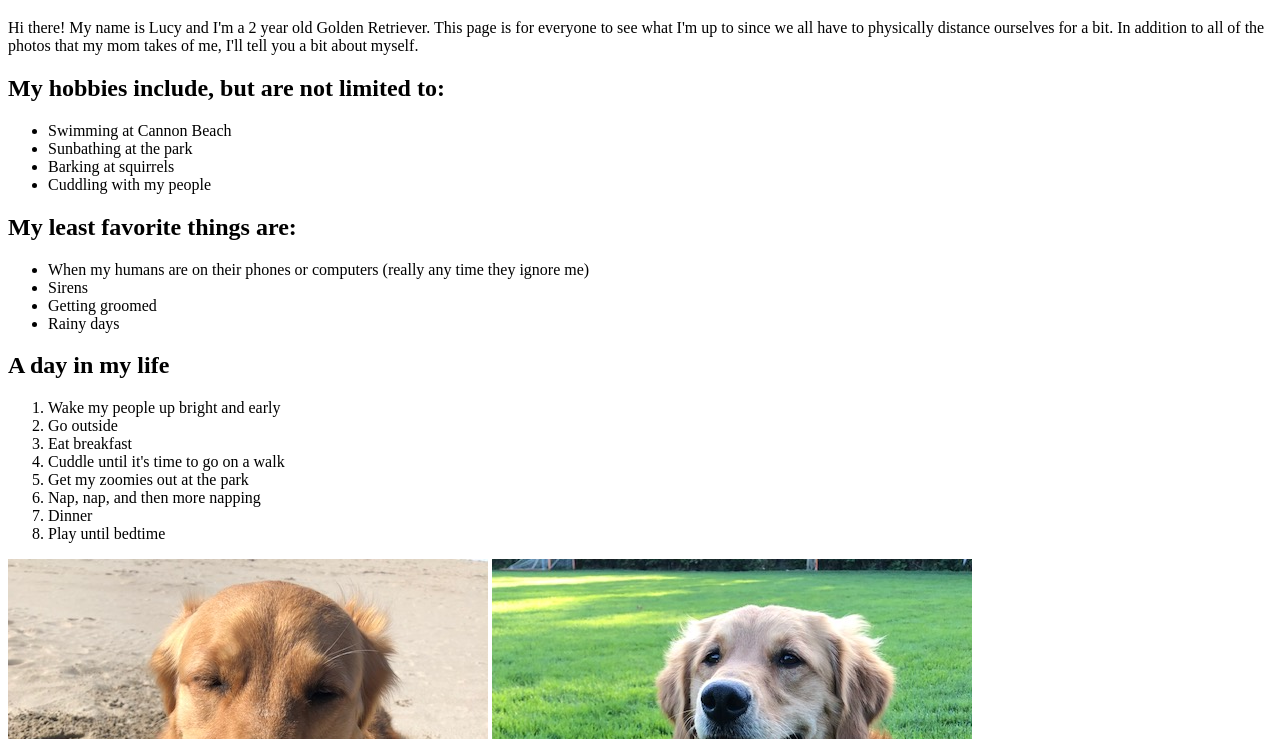
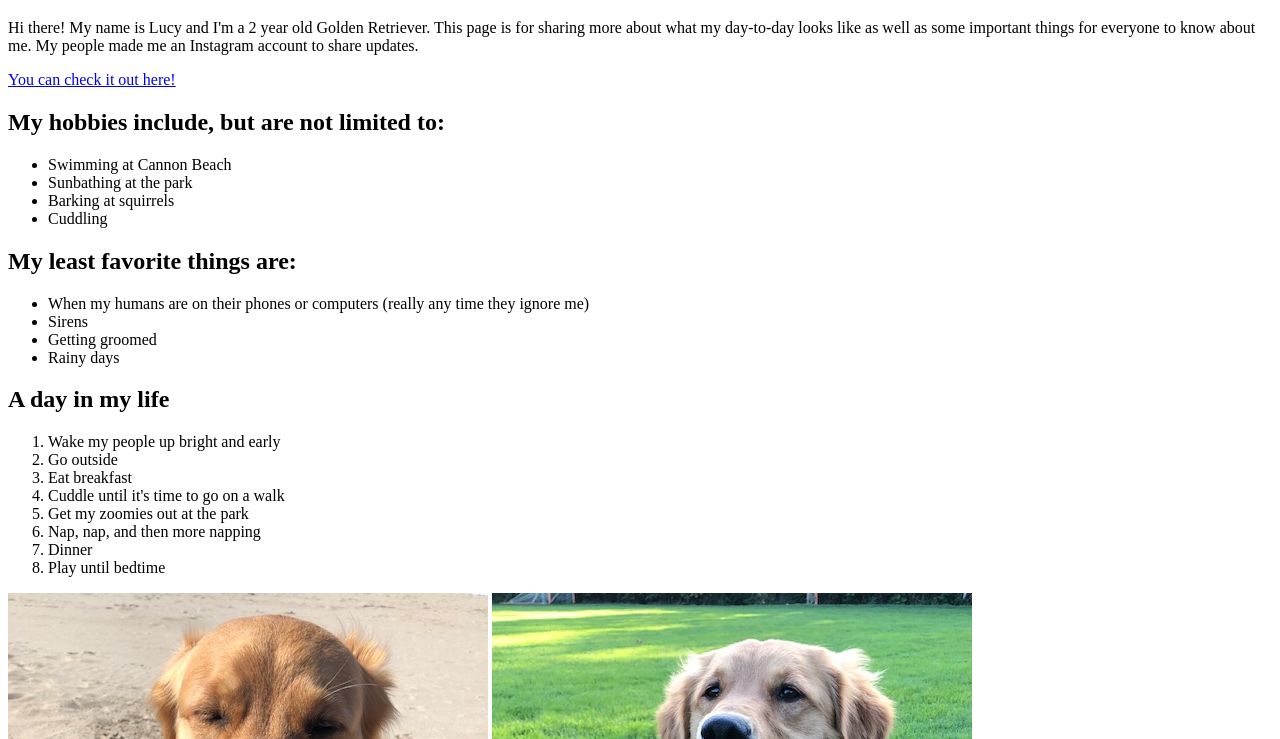
Before and after one commit to evanhook/Lucy-blog, a plain HTML site: page Lucy.html in a window 1280 px wide. Shown: the part 61-800 px from the top of the page. Drawn offline with Linux system fonts and the light colour scheme.

Commit message:
add hyperlink and update text

```diff
--- a/Lucy.html
+++ b/Lucy.html
@@ -5,13 +5,14 @@
  </head>
  <body>
    <h1>Welcome to Lucy's Blog!</h1>
-   <p>Hi there! My name is Lucy and I'm a 2 year old Golden Retriever. This page is for everyone to see what I'm up to since we all have to physically distance ourselves for a bit. In addition to all of the photos that my mom takes of me, I'll tell you a bit about myself.</p>
+   <p>Hi there! My name is Lucy and I'm a 2 year old Golden Retriever. This page is for sharing more about what my day-to-day looks like as well as some important things for everyone to know about me. My people made me an Instagram account to share updates.</p>
+   <a href="https://www.instagram.com/fir.lucy/?hl=en">You can check it out here!</a>
    <h2>My hobbies include, but are not limited to:</h2>
    <ul>
      <li>Swimming at Cannon Beach</li>
      <li>Sunbathing at the park</li>
      <li>Barking at squirrels</li>
-     <li>Cuddling with my people</li>
+     <li>Cuddling</li>
    </ul>
    <h2>My least favorite things are:</h2>
    <ul>
```
